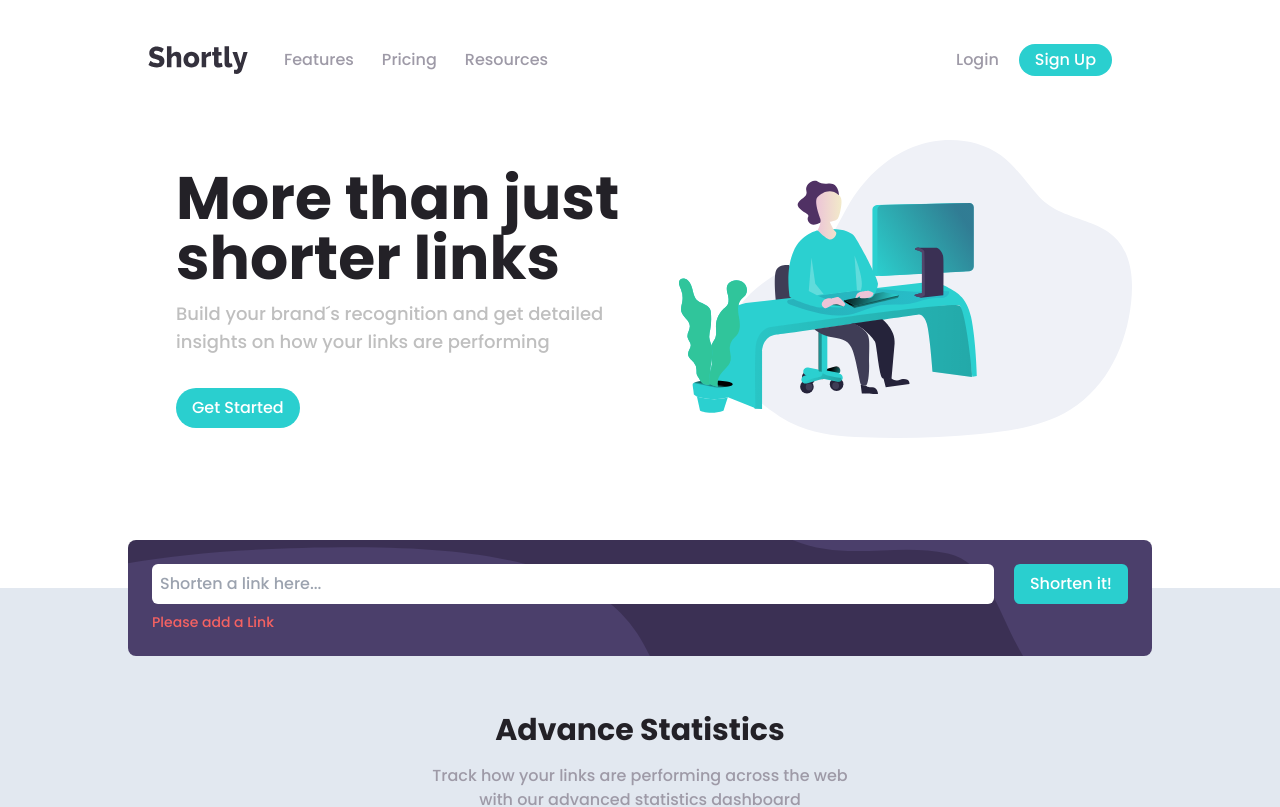
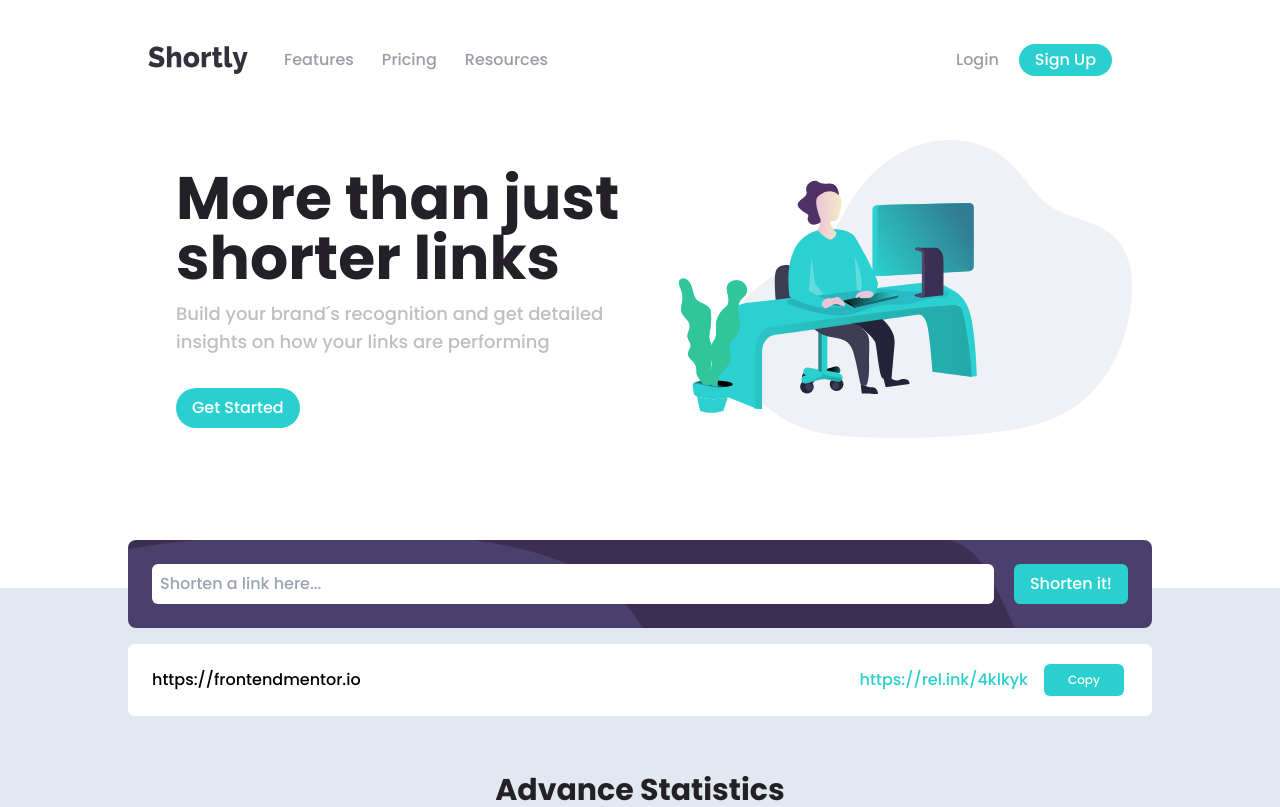
Before and after one commit to NicoDeLaFuente/url-shortener-app, a Next.js app: page / in a window 1280 px wide. Shown: the top 807 px of the page. Built offline with nearby package versions, Linux system fonts and the light colour scheme; no server answers.

Commit message:
fetching data in the input

```diff
--- a/components/AdvanceStatistics/AdvanceStatistics.js
+++ b/components/AdvanceStatistics/AdvanceStatistics.js
@@ -1,11 +1,11 @@
 import InputContainer from "../InputContainer/InputContainer"
 import Card from "../Card/Card"
-import UserShortenLinks from "../UserShortenLinks/UserShortenLinks"
+
 
 export default function AdvanceStatistics () {
     return  <section className=" mt-8 pb-5 bg-bgGray flex flex-col items-center gap-4 justify-center sm: mt-20">
                 <InputContainer/>
-                <UserShortenLinks/>
+
                 <h2 className="text-2xl font-bold text-center text-veryDarkViolet sm:pt-10 sm:text-3xl font-bold">Advance Statistics</h2>
                 <p className="mb-5 text-md text-grayViolet text-center px-4 sm:max-w-md sm:px-0">Track how your links are performing across the web with our advanced statistics dashboard</p>
                 <Card />
--- a/components/Button/Button.js
+++ b/components/Button/Button.js
@@ -1,4 +1,4 @@
 'use client'
 export default function Button ({name = "default"}) {
-    return <button className="rounded-3xl cursor-pointer bg-cyan px-4 py-2 text-white sm:mt-3 md:mt-5 hover:opacity-50">{name}</button>
+    return <button type="submit" className="rounded-3xl cursor-pointer bg-cyan px-4 py-2 text-white sm:mt-3 md:mt-5 hover:opacity-50">{name}</button>
 }
--- a/components/ButtonShorten/ButtonShorten.js
+++ b/components/ButtonShorten/ButtonShorten.js
@@ -1,4 +1,3 @@
-'use client'
 
 export default function ButtonShorten ({name}) {
     return  <button className="p-2 cursor-pointer bg-cyan text-white rounded-md hover:opacity-50 sm:px-4">
--- a/components/ErrorShorten/ErrorShorten.js
+++ b/components/ErrorShorten/ErrorShorten.js
@@ -1,5 +1,5 @@
 export default function ErrorShorten () {
-    return  <div className="">
+    return  <div id="errorMessage" className="hidden">
                 <p className="text-red text-sm">Please add a Link</p>
             </div>
 }
--- a/components/FormShorten/FormShorten.js
+++ b/components/FormShorten/FormShorten.js
@@ -1,10 +1,12 @@
+
 import ShortenInput from "../ShortenInput/ShortenInput"
 import ButtonShorten from "../ButtonShorten/ButtonShorten"
 
+import { useState } from "react";
 
+export default function FormShorten ({handleSubmit}){
 
-export default function FormShorten (){
-    return  <form className="flex flex-col gap-2 sm:gap-5 sm:flex-row">
+    return  <form onSubmit={handleSubmit} id="form" className="flex flex-col gap-2 sm:gap-5 sm:flex-row">
             <ShortenInput/>
             <ButtonShorten name="Shorten it!"/>
             </form>
--- a/components/InputContainer/InputContainer.js
+++ b/components/InputContainer/InputContainer.js
@@ -1,12 +1,43 @@
+'use client';
 import styles from "./InputContainer.module.css"
 
 import ErrorShorten from "../ErrorShorten/ErrorShorten"
 import FormShorten from "../FormShorten/FormShorten"
+import UserShortenLinks from "../UserShortenLinks/UserShortenLinks"
+
+import { useState, useEffect } from "react";
 
 export default function InputContainer () {
 
-    return  <div className={styles.backgroundImage}>
-                <FormShorten/>
-                <ErrorShorten/>
-            </div>
+    const [data, setData] = useState([])
+
+    const handleSubmit = async (event) => {
+        const form = document.querySelector("#form")
+        const errorMessage = document.querySelector("#errorMessage")
+
+        event.preventDefault()
+
+        const data = event.target.url.value
+
+        const response = fetch(`https://api.shrtco.de/v2/shorten?url=${data}`)
+        .then(res => res.json())
+        .then(data => setData(data))
+
+
+        if(!data || data === "") {
+            errorMessage.classList.remove("hidden")
+            form.reset()
+        } else {
+            errorMessage.classList.add("hidden")
+        }
+    }
+
+
+    return  <>
+                <div className={styles.backgroundImage}>
+                    <FormShorten handleSubmit={handleSubmit}/>
+                    <ErrorShorten/>
+                </div>
+                <UserShortenLinks/>
+            </>
 }
--- a/components/ShortenInput/ShortenInput.js
+++ b/components/ShortenInput/ShortenInput.js
@@ -1,19 +1,12 @@
-'use client'
 
-import { useEffect } from "react"
 
 export default function ShortenInput () {
 
-    useEffect(() => {
-        fetch("https://api.shrtco.de/v2/shorten?url={userUrl}")
-        .then(res => res.json())
-        .then(data => console.log(data))
-    }, [])
 
 
     return  <input
                 id="url"
-                type="url"
+                type="string"
                 placeholder="Shorten a link here..."
                 className="p-2 rounded-md sm:flex-grow">
 
--- a/components/UserShortenLinks/UserShortenLinks.js
+++ b/components/UserShortenLinks/UserShortenLinks.js
@@ -3,7 +3,7 @@ import LinkEnteredByUser from "../LinkEnteredByUser/LinkEnteredByUser"
 import LinkShorteredByApi from "../LinkShorteredByApi/LinkShorteredByApi"
 export default function UserShortenLinks (){
 
-    return  <div className="hidden p-4 flex flex-col bg-white w-4/5 rounded-md items-center justify-center gap-2 sm:max-w-5xl sm:flex-row sm:justify-between sm:px-6">
+    return  <div className="p-4 flex flex-col bg-white w-4/5 rounded-md items-center justify-center gap-2 sm:max-w-5xl sm:flex-row sm:justify-between sm:px-6">
                 <LinkEnteredByUser/>
                 <div className="border-t border-gray p-1 w-full flex flex-col  gap-2 sm:flex-row sm:border-none sm:justify-end sm:gap-4 sm:items-center">
                     <LinkShorteredByApi/>
```
